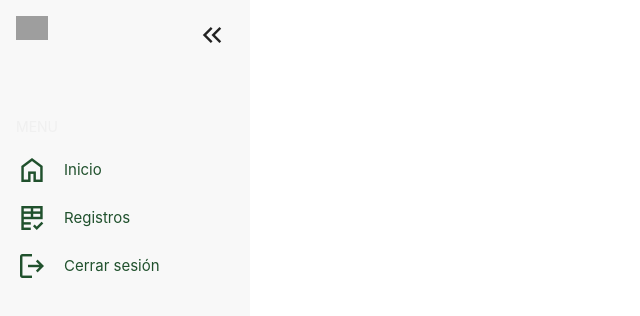
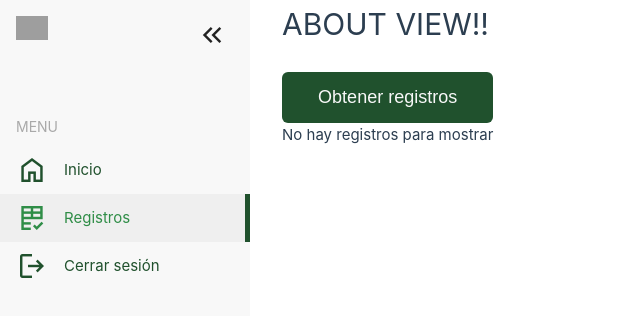
Before and after one commit to Franco2411/prueba-vue, a Vue app: page /about in a window 1280 px wide. Both pictures are taken after a click on the button "keyboard_double_arrow_right". Shown: the top 316 px of the page, without its empty margins (0-640 px from the left). Built offline with nearby package versions, Linux system fonts and the light colour scheme; grey boxes are pictures that could not be loaded.

Commit message:
Sidebar listo, falta upbar en mobile

```diff
--- a/index.html
+++ b/index.html
@@ -3,6 +3,7 @@
   <head>
     <meta charset="UTF-8">
     <link rel="icon" href="/favicon.ico">
+    <meta name="viewport" content="width=device-width, initial-scale=1.0">
     <title>Vite App</title>
     <link rel="preconnect" href="https://fonts.googleapis.com">
     <link rel="preconnect" href="https://fonts.gstatic.com" crossorigin>
--- a/src/App.vue
+++ b/src/App.vue
@@ -1,17 +1,19 @@
 <template>
   <div id="app">
-    <sidebar v-if="!isAuthPage"></sidebar>
+    <sidebar2 v-if="!isAuthPage"></sidebar2>
     <router-view></router-view>  <!-- Aquí se mostrará la vista de login -->
   </div>
 </template>
 
 <script>
 import sidebar from './components/icons/sidebar.vue';
+import sidebar2 from './components/icons/sidebar2.vue';
 
 export default {
   name: 'App',
   components: {
-    sidebar
+    sidebar,
+    sidebar2
   },
   computed: {
     isAuthPage() {
--- a/src/assets/base.css
+++ b/src/assets/base.css
@@ -64,7 +64,7 @@
 }
 
 body {
-  min-height: 100vh;
+  height: 100vh;
   color: var(--color-text);
   background: var(--color-background);
   transition:
--- a/src/assets/main.css
+++ b/src/assets/main.css
@@ -1,7 +1,7 @@
 @import './base.css';
 
 #app {
-  margin: auto;
+  /*margin: auto;*/
   font-weight: normal;
 }
 
@@ -50,13 +50,13 @@ a {
 @media (max-width: 550px) {
   body {
     display: flex;
-    place-items: center;
+    /*place-items: center;*/
   }
 
   #app {
     display: flex;
     flex-direction: row;
-    justify-content: center;
-    align-items: center;
+
   }
+
 }
--- a/src/components/icons/sidebar.vue
+++ b/src/components/icons/sidebar.vue
@@ -180,9 +180,10 @@ const ToggleMenu = () => {
             cursor: pointer;
         }
 
-        @media (max-width: 768px) {
+        @media (max-width: 550px) {
             position:fixed;
             z-index: 99;
+
         }
 
     }
--- /dev/null
+++ b/src/components/icons/sidebar2.vue
@@ -0,0 +1,256 @@
+<template>
+    <div v-if="!is_expanded" class="menu-toggle-wrap-mobile">
+            <button class="menu-toggle" @click="ToggleMenu">
+                <span class="material-symbols-outlined">
+                    keyboard_double_arrow_right
+                </span>
+            </button>
+        </div>
+
+    <aside :class="{'is-expanded': is_expanded}">
+        <div class="logo">
+            <img src="@/assets/images/ic_launcher.png" alt="Logo">
+        </div>
+        <div class="menu-toggle-wrap">
+            <button class="menu-toggle" @click="ToggleMenu">
+                <span class="material-symbols-outlined">
+                    keyboard_double_arrow_right
+                </span>
+            </button>
+        </div>
+        <h3>Menu</h3>
+        <div class="menu">
+            <router-link class="accesos" to="/">
+                <span class="material-symbols-outlined">
+                    home
+                </span>
+                <span class="text">Inicio</span>
+            </router-link>
+            <router-link class="accesos" to="/about">
+                <span class="material-symbols-outlined">
+                    rubric
+                </span>
+                <span class="text">Registros</span>
+            </router-link>
+            <router-link class="accesos" to="/login">
+                <span class="material-symbols-outlined">
+                    logout
+                </span>
+                <span class="text">Cerrar sesión</span>
+            </router-link>
+        </div>
+    </aside>
+
+    <div v-if="is_expanded" class="overlay" @click="ToggleMenu"></div>
+</template>
+
+<script setup>
+import {ref} from 'vue'
+
+const is_expanded = ref(false)
+
+const ToggleMenu = () => {
+is_expanded.value = !is_expanded.value
+}
+</script>
+
+<style scoped>
+aside {
+    display: flex;
+    flex-direction: column;
+    width: calc(2rem + 32px);
+    height: 100vh;
+    background-color: var(--vt-c-white-soft);
+    color: var(--vt-c-primaryColor);
+    margin-right: 2rem;
+    overflow: hidden;
+    padding: 1rem;
+    transition: 0.2s ease-out;
+
+    .logo {
+        margin-bottom: 1rem;
+
+        img {
+            width: 2rem;
+        }
+    }
+
+    .menu-toggle-wrap {
+        display: flex;
+        justify-content: flex-end;
+        margin-bottom: 1rem;
+
+        position: relative;
+        top: 0;
+        transition: 0.2s ease-out;
+
+        .menu-toggle {
+            transition: 0.2s ease-in;
+
+            .material-symbols-outlined {
+                font-size: 2rem;
+                color: var(--vt-c-black-soft);
+                transition: 0.2s ease-in;
+
+            }
+
+            &:hover {
+                .material-symbols-outlined {
+                    color: var(--vt-c-primaryColor);
+                    transform: translateX(0.5rem);
+                }
+            }
+        }
+    }
+
+    h3, .button, .text {
+        opacity: 0;
+        transition: 0.3s ease-out;
+    }
+
+    h3 {
+        font-size: 0.875rem;
+        margin-bottom: 0.5rem;
+        text-transform: uppercase;
+        color: var(--vt-c-text-dark-2);
+    }
+
+
+    .menu {
+        margin: 0 -1rem;
+
+        .accesos {
+            display: flex;
+            align-items: center;
+            text-decoration: none;
+            padding: 0.5rem 1rem;
+            transition: 0.2s ease-out;
+
+            .material-symbols-outlined {
+                font-size: 2rem;
+                color: var(--vt-c-primaryColor);
+                transition: 0.2s ease-out;
+            }
+
+            .text {
+                color: var(--vt-c-primaryColor);
+                transition: 0.2s ease-out;
+            }
+
+            &:hover, &.router-link-exact-active {
+                background-color: var(--vt-c-text-dark-2);
+
+                .material-symbols-outlined, .text {
+                    color: var(--vt-c-accentColor);
+                }
+            }
+
+            &.router-link-exact-active {
+                border-right: 5px solid var(--vt-c-primaryColor);
+            }
+        }
+
+
+    }
+
+    &.is-expanded {
+        width: 250px;
+
+        .menu-toggle-wrap {
+            top: -3rem;
+
+            .menu-toggle {
+                transform: rotate(-180deg);
+            }
+        }
+
+        .button, .text {
+            opacity: 1;
+            color: var(--vt-c-primaryColor);
+        }
+
+        h3 {
+            opacity: 1;
+            color: darkgray;
+        }
+
+        .accesos {
+            .material-symbols-outlined {
+                margin-right: 1rem;
+            }
+        }
+
+        .menu-toggle-wrap-mobile {
+            display: hidden;
+        }
+    }
+
+    .menu-toggle {
+        border: none;
+        background-color: var(--vt-c-white-soft);
+    }
+
+    .menu-toggle:hover {
+        cursor: pointer;
+    }
+
+    /*@media (max-width: 550px) {
+        position:fixed;
+        z-index: 99;
+
+    }*/
+
+}
+
+.menu-toggle-wrap-mobile {
+    display: none;
+    background-color: var(--color-background);
+    color: var(--color-text);
+    border: none;
+    padding: 0.5rem;
+    cursor: pointer;
+    margin-bottom: 20px;
+    transition: 0.3s ease-out;
+}
+
+@media (max-width: 550px) {
+    .menu-toggle-wrap-mobile {
+        display: flex;
+        flex-direction: column;
+        width: 100%;
+        margin-bottom: 2rem;
+        border: solid 1px red;
+        transition: 0.3s ease-out;
+    }
+
+    /* Ocultar el aside por defecto en móviles */
+    aside {
+        display: none;
+        position: fixed;
+        transition: 0.3s ease-out;
+        z-index: 99;
+        width: 250px;
+        height: 100vh;
+        background-color: var(--vt-c-white-soft);
+
+    }
+
+    /* Mostrar el aside cuando esté expandido */
+    .is-expanded {
+        display: block;
+        transition: 0.3s ease-out;
+
+    }
+
+    .overlay {
+        position: fixed;
+        top: 0;
+        left: 0;
+        width: 100%;
+        height: 100%;
+        background-color: rgba(0, 0, 0, 0.5);
+        z-index: 98;
+    }
+}
+
+</style>
--- a/src/router/index.js
+++ b/src/router/index.js
@@ -1,10 +1,13 @@
 import { createRouter, createWebHistory } from 'vue-router'
 import LoginView from '../views/loginView.vue'
 import homeView from '@/views/homeView.vue'
+import aboutView from '@/views/aboutView.vue'
 
 const routes = [
   { path: '/login', name: 'login', component: LoginView },
   { path: '/', name: 'home', component: homeView },
+  { path: '/about', name: 'about', component: aboutView },
+
 
   // Aquí agregarás otras rutas en el futuro, como la pantalla principal
   // { path: '/main', name: 'main', component: MainView },
--- /dev/null
+++ b/src/views/aboutView.vue
@@ -0,0 +1,65 @@
+<template>
+    <div class="home-container">
+        <h1>ABOUT VIEW!!</h1><br>
+    <button class="button-solid" type="button" @click="getRegistros">Obtener registros</button>
+    <div class="contenedor-registros" v-if="registros.length > 0">
+        <registersCard v-for="(registro) in registros" :registro="registro" />
+    </div>
+    <p v-else>No hay registros para mostrar</p>
+    </div>
+
+</template>
+
+<script>
+import apiClient from '../services/api';
+import registersCard from '@/components/icons/registersCard.vue';
+
+
+export default {
+  name: 'aboutView',
+  components: {
+    registersCard
+  },
+  methods: {
+    async getRegistros() {
+        try {
+        const response = await apiClient.get('/api/get_registers',{
+            params: {
+                nick_usuario: 'Franco',
+                fecha1: '01/10/2024',
+                fecha2: '16/10/2024'
+            }
+        }); // Supongamos que esta es tu API
+        let resp = response.data; // Aquí asignamos el JSON al array products
+        if (resp.success === true) {
+            console.log('La respuesta fue satisfactoria');
+            this.registros = resp.data;
+        } else {
+            console.log('No se pudo conectar');
+        }
+      } catch (error) {
+        console.error('Error fetching products:', error);
+      }
+    }
+  },
+  data() {
+    return {
+        registros: []
+    }
+  }
+}
+</script>
+
+<style scoped>
+.home-container {
+    display: flex;
+    flex-direction: column;
+    }
+.contenedor-registros {
+    display: flex;
+    flex-direction: row;
+    align-items: flex-start;
+    flex-wrap: wrap;
+    max-width: 90vw;
+}
+</style>
```
